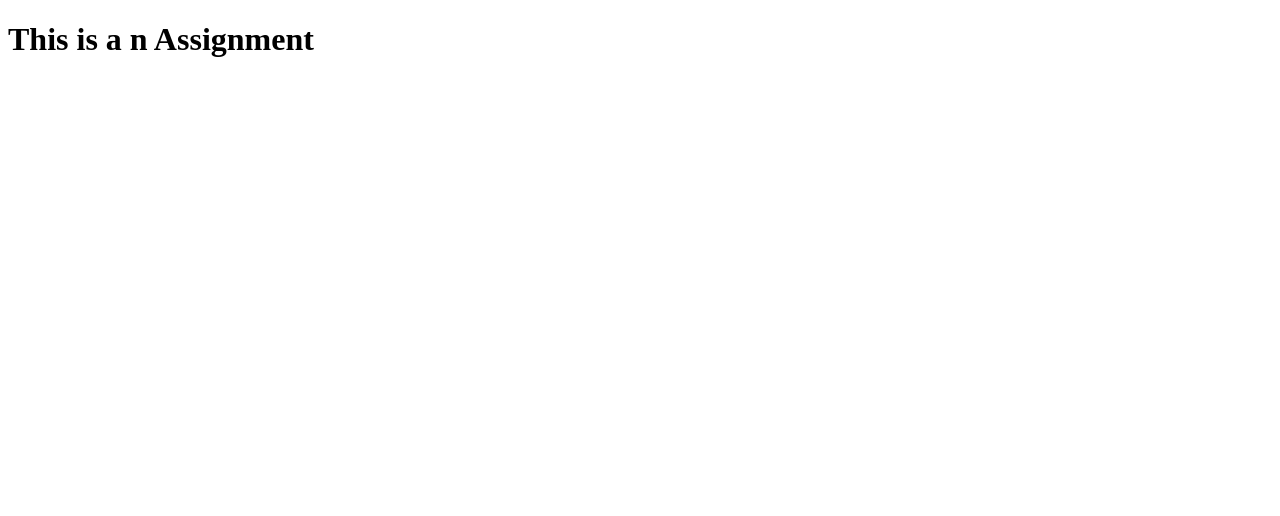
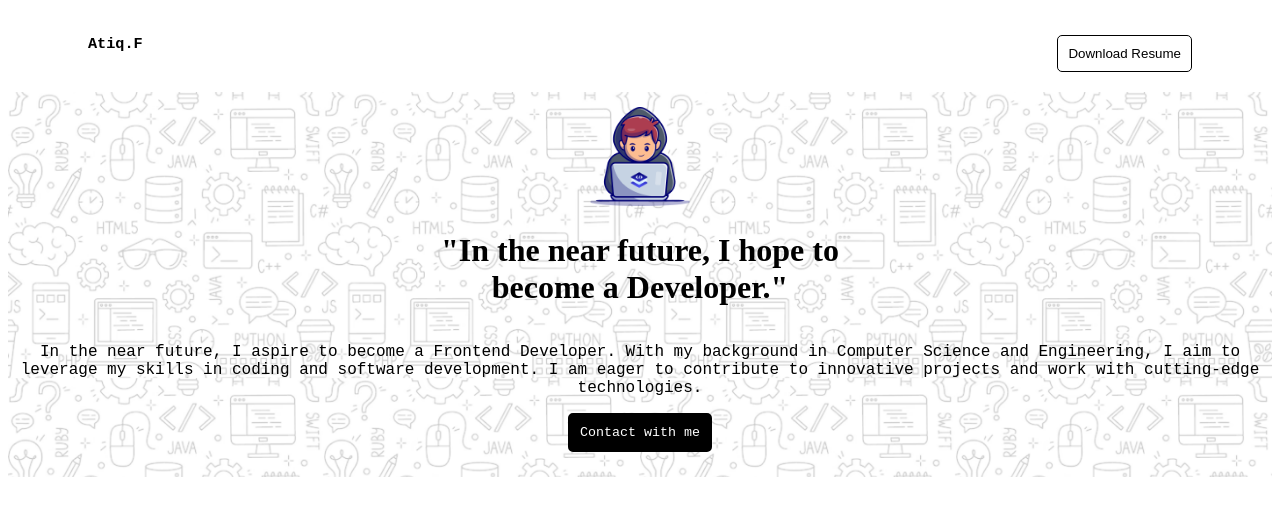
Before and after one commit to BakhtiarAtiqFaisal/Assignment-01, a plain HTML site: page index.html in a window 1280 px wide. Drawn offline with Linux system fonts and the light colour scheme.

Commit message:
Complete Header Section

```diff
--- a/index.html
+++ b/index.html
@@ -4,9 +4,35 @@
     <meta charset="UTF-8">
     <meta name="viewport" content="width=device-width, initial-scale=1.0">
     <title>My First Assignment</title>
+    <link rel="stylesheet" href="styles/style.css">
+    <style>
+        #become{
+            display: block;
+            text-align: center;
+        }
+    </style>
 </head>
 <body>
-    <h1>This is a n Assignment</h1>
+    <header>
+        <div class="banner-header">
+            <h3>Atiq.F</h3>
+            <div class="header-button">
+                <button>Download Resume</button>
+            </div>
+        </div>
+        <div class="header-heading">
+            <div class="banner-avatar">
+                <img src="assets/Group.png" alt="">
+            </div>
+            <h1>"In the near future, I hope to <span id="become">become a Developer."</span></h1>
+            <p> In the near future, I aspire to become a Frontend Developer. With my background in Computer Science and Engineering, I aim to leverage my skills in coding and software development. I am eager to contribute to innovative projects and work with cutting-edge technologies.
+            </p>
+            <div class="contact-button">
+                <button >Contact with me</button>
+
+            </div>
+        </div>
+    </header>
 
 </body>
 </html>
--- /dev/null
+++ b/styles/style.css
@@ -0,0 +1,43 @@
+.banner-header{
+    display: flex;
+    justify-content: space-between;
+    margin:20px 80px;
+    font-family: monospace;
+
+}
+.header-button button{
+    background-color: white;
+    border: 1px solid black;
+    border-radius:5px ;
+    padding: 10px 10px;
+    margin-top: 15px;
+
+}
+.banner-avatar img{
+    width: 100px;
+    margin-top: 15px;
+}
+.contact-button button{
+    padding: 10px;
+    margin-bottom: 25px;
+    font-family: monospace;
+    background-color: black;
+    color: white;
+    border: 2px solid black;
+    border-radius: 5px;
+    text-align: center;
+}
+.header-heading p{
+    font-family: monospace;
+    text-align: center;
+    font-size: 16px;
+}
+
+.header-heading{
+    display: flex;
+    flex-direction: column;
+    justify-content: center;
+    align-items: center;
+    background-image: url('../assets/Hero-bg.png');
+    background-size: 50%;
+}
```
Also changed, not shown: assets/Group 3.png (added), assets/Group 4.png (added), assets/Group.png (added), assets/Hero-bg.png (added), assets/Layer_1.png (added), assets/css.png (added), assets/facebook.png (added), assets/github.png (added), assets/handshake.jpg (added), assets/html.png (added), assets/js.png (added), assets/linkedin-icon 1.png (added), assets/mongodb.png (added), assets/nodejs.png (added), 1 more files.
